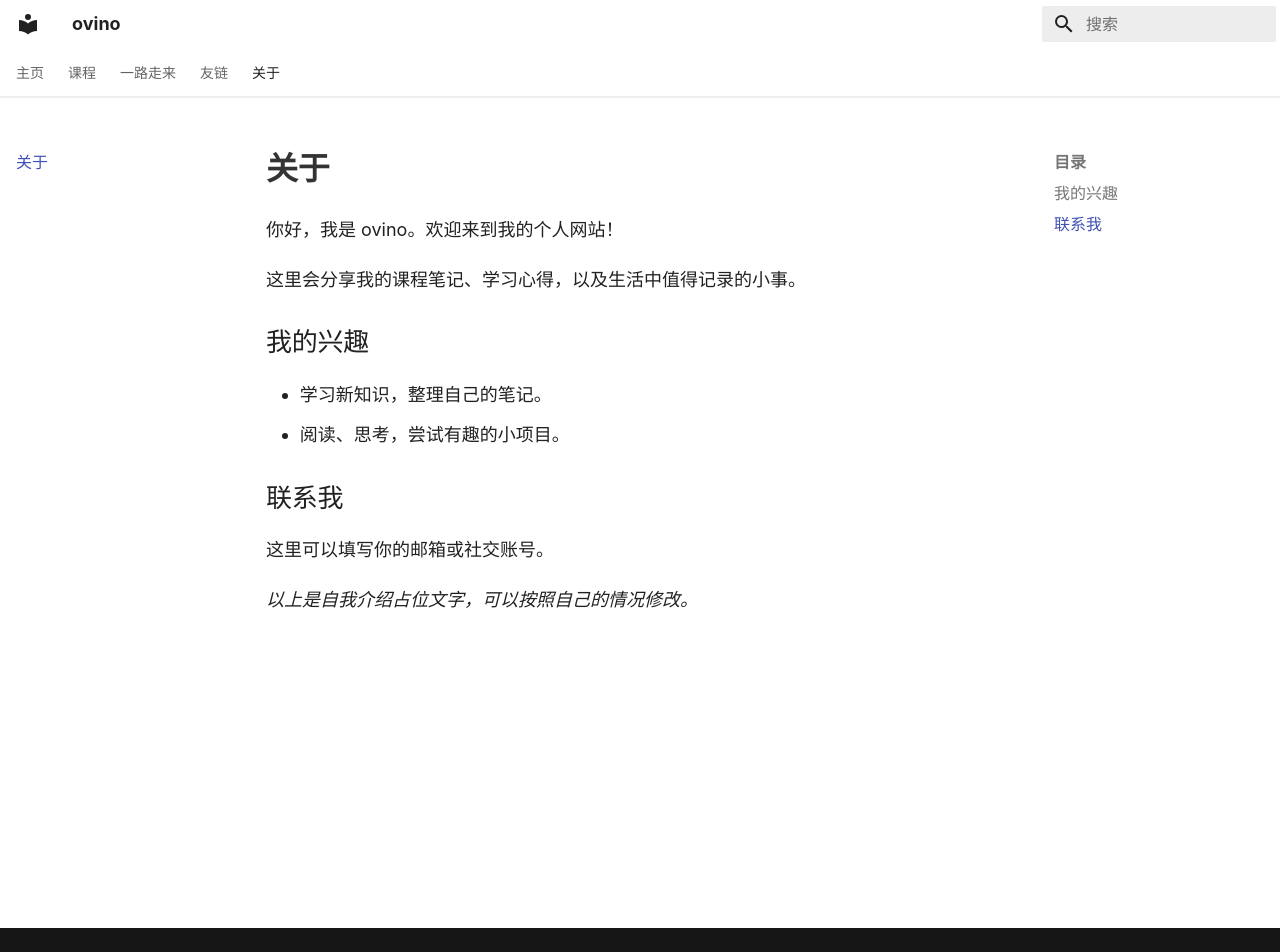
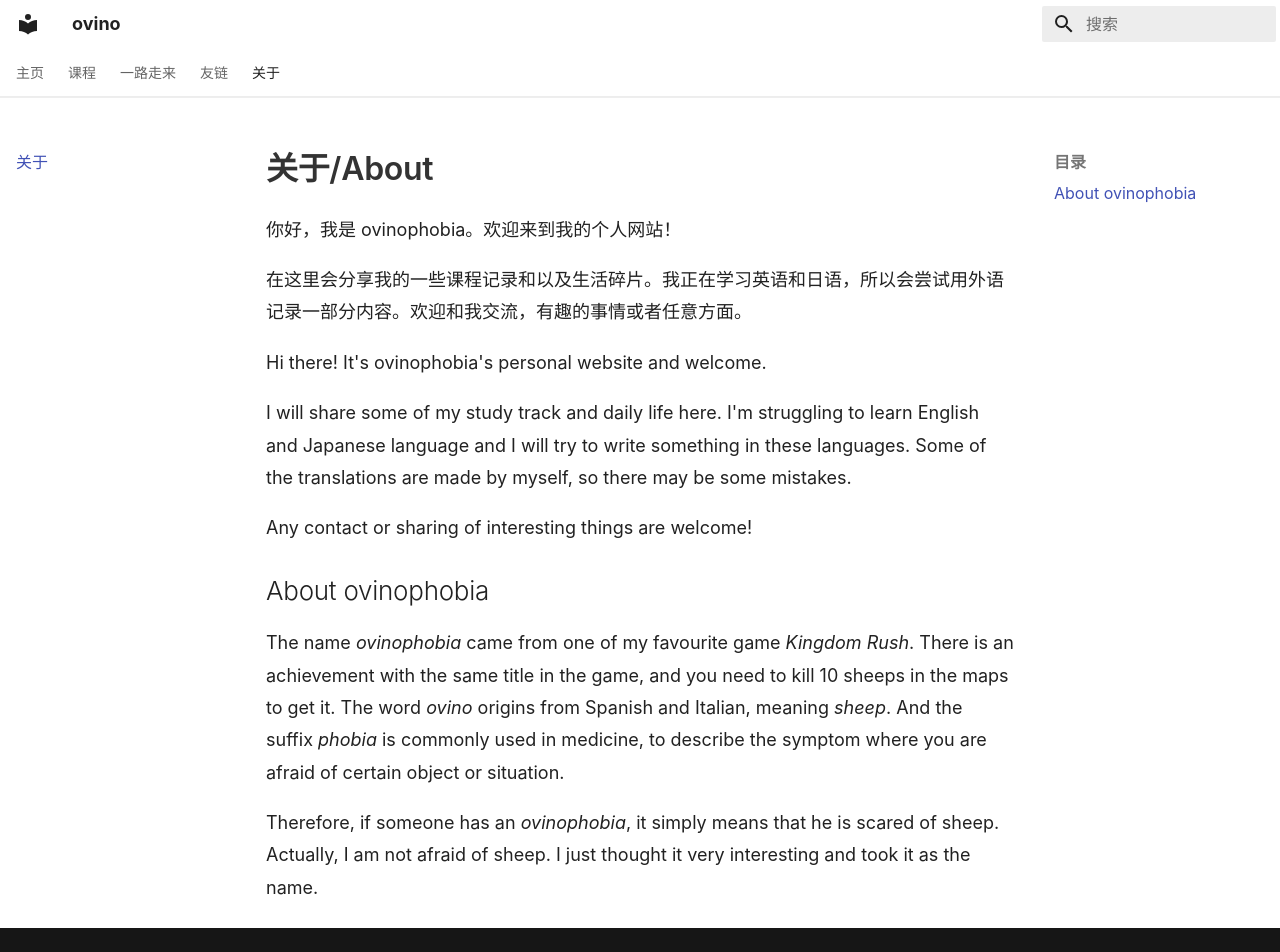
Before and after one commit to ovinophobia/ovinophobia.github.io, an MkDocs documentation site: the page built from docs/about/index.md, in a window 1280 px wide and 952 px high. Built offline with MkDocs 1.6.1 and Material for MkDocs 9.7.7, drawn with Linux system fonts in a browser that asks for light colours.

Commit message:
updated the part of "About"

```diff
--- a/docs/about/index.md
+++ b/docs/about/index.md
@@ -1,16 +1,17 @@
-# 关于
+# 关于/About
 
-你好，我是 ovino。欢迎来到我的个人网站！
+你好，我是 ovinophobia。欢迎来到我的个人网站！
 
-这里会分享我的课程笔记、学习心得，以及生活中值得记录的小事。
+在这里会分享我的一些课程记录和以及生活碎片。我正在学习英语和日语，所以会尝试用外语记录一部分内容。欢迎和我交流，有趣的事情或者任意方面。
 
-## 我的兴趣
+Hi there! It's ovinophobia's personal website and welcome.
 
-- 学习新知识，整理自己的笔记。
-- 阅读、思考，尝试有趣的小项目。
+I will share some of my study track and daily life here. I'm struggling to learn English and Japanese language and I will try to write something in these languages. Some of the translations are made by myself, so there may be some mistakes.
 
-## 联系我
+Any contact or sharing of interesting things are welcome!
 
-这里可以填写你的邮箱或社交账号。
+## About ovinophobia
 
-*以上是自我介绍占位文字，可以按照自己的情况修改。*
+The name *ovinophobia* came from one of my favourite game *Kingdom Rush*. There is an achievement with the same title in the game, and you need to kill 10 sheeps in the maps to get it. The word *ovino* origins from Spanish and Italian, meaning *sheep*. And the suffix *phobia* is commonly used in medicine, to describe the symptom where you are afraid of certain object or situation.
+
+Therefore, if someone has an *ovinophobia*, it simply means that he is scared of sheep. Actually, I am not afraid of sheep. I just thought it very interesting and took it as the name.
```
Also changed, not shown: docs/journey/study/2026-11.md (+2 -0 lines).
